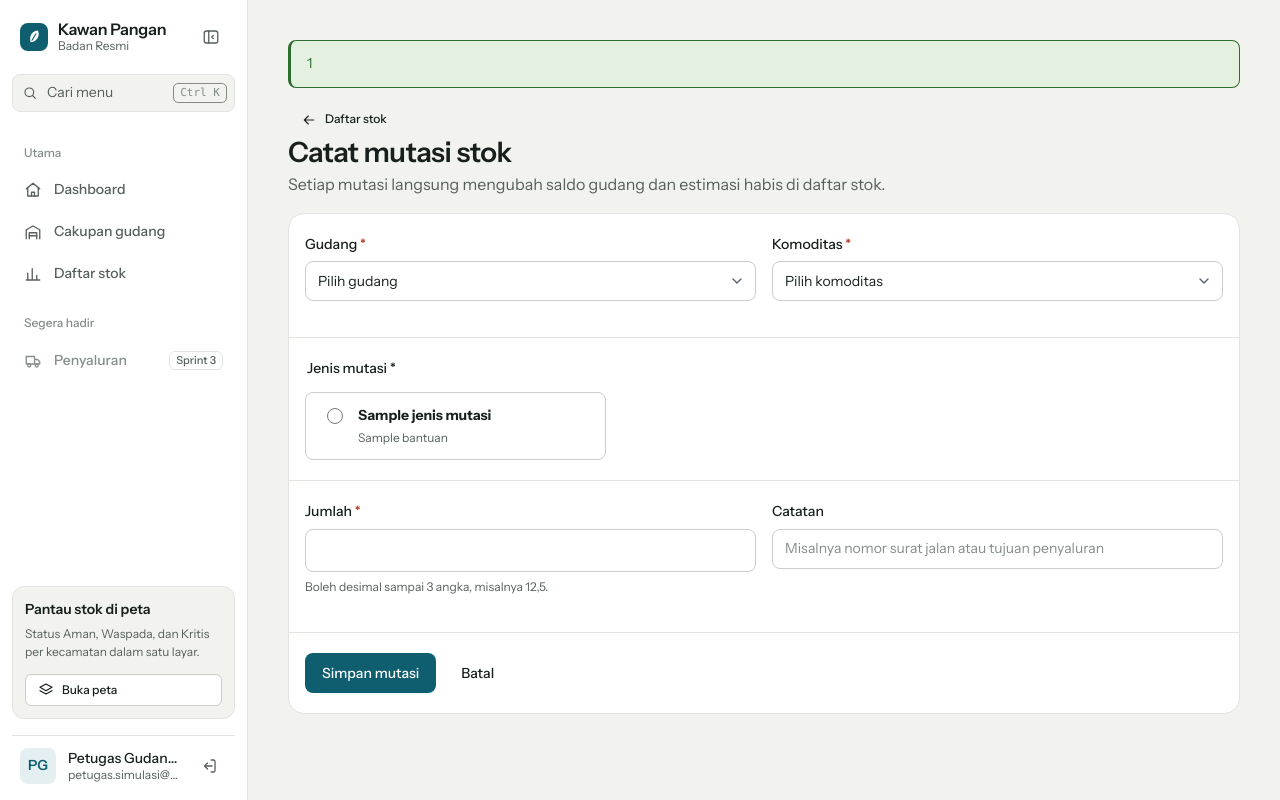
After one commit to PPL-SI4809-KEL-E/kawan-pangan, a Laravel app: template resources/views/panel/stok/mutasi.blade.php in a window 1280 px wide. The commit adds this page. Run offline with Laravel 12, Linux system fonts and the light colour scheme; a user stored in the database is signed in; data comes from the database, SQL or seed files in the repository; tables that the repository leaves empty hold one stand-in row (values such as "Sample post"); the template is opened without the code that fills it: most values are stand-ins (such as "Sample title", 1, 10 or a date in 2020); style sheets or scripts are compiled from the project's sources.

Commit message:
PSKE-107 Form catat mutasi stok untuk pengelola instansi
Pengelola instansi sekarang bisa catat barang masuk, penyaluran, rusak, retur, dan stock opname dari aplikasi. Semua perubahan lewat LayananStok, jadi aturan saldo dan stok tersedia tetap dari service. ref_operasi dari form mencegah mutasi ganda kalau tombol diklik dua kali. Tombol ada di daftar stok, menu sidebar, dan tile panel instansi.

```diff
--- a/resources/views/layouts/partials/sidebar.blade.php
+++ b/resources/views/layouts/partials/sidebar.blade.php
@@ -34,7 +34,10 @@
             'Utama' => [
                 ['label' => 'Dashboard', 'ikon' => 'i-home', 'url' => route('panel.instansi'), 'aktif' => request()->routeIs('panel.instansi')],
                 ['label' => 'Cakupan gudang', 'ikon' => 'i-warehouse', 'url' => route('panel.instansi').'#gudang', 'aktif' => request()->routeIs('panel.instansi.gudang.*')],
-                ['label' => 'Daftar stok', 'ikon' => 'i-chart', 'url' => route('panel.instansi.stok.index'), 'aktif' => request()->routeIs('panel.instansi.stok.*')],
+                ['label' => 'Daftar stok', 'ikon' => 'i-chart', 'url' => route('panel.instansi.stok.index'), 'aktif' => request()->routeIs('panel.instansi.stok.index')],
+                ...($pengguna->isPengelolaInstansi() ? [
+                    ['label' => 'Catat mutasi', 'ikon' => 'i-arrow-in', 'url' => route('panel.instansi.stok.mutasi.create'), 'aktif' => request()->routeIs('panel.instansi.stok.mutasi.*')],
+                ] : []),
             ],
             'Segera hadir' => [
                 ['label' => 'Penyaluran', 'ikon' => 'i-truck', 'tag' => 'Sprint 3'],
--- /dev/null
+++ b/resources/views/panel/stok/mutasi.blade.php
@@ -0,0 +1,146 @@
+{{-- PSKE-107 · Form catat mutasi stok oleh pengelola instansi --}}
+@extends('layouts.panel')
+
+@section('title', 'Catat Mutasi Stok')
+
+@section('content')
+<div class="page-header">
+    <div>
+        <a class="btn btn-ghost btn-sm btn-back" href="{{ route('panel.instansi.stok.index') }}">
+            <svg class="icon icon-sm" aria-hidden="true"><use href="#i-arrow-left"/></svg>Daftar stok
+        </a>
+        <h1>Catat mutasi stok</h1>
+        <p>Setiap mutasi langsung mengubah saldo gudang dan estimasi habis di daftar stok.</p>
+    </div>
+</div>
+
+@if ($pilihanGudang->isEmpty())
+    <div class="sheet"><div class="sheet-section">
+        <div class="state">
+            <span class="state-icon" aria-hidden="true"><svg class="icon"><use href="#i-warehouse"/></svg></span>
+            <div class="state-content">
+                <p class="state-title">Instansi Anda belum punya gudang</p>
+                <p class="state-text">Minta Superadmin mendaftarkan gudang instansi Anda dulu, lalu mutasi bisa dicatat di sini.</p>
+            </div>
+        </div>
+    </div></div>
+@else
+<form class="sheet mutasi-form" method="POST" action="{{ route('panel.instansi.stok.mutasi.store') }}" novalidate>
+    @csrf
+    <input type="hidden" name="ref_operasi" value="{{ old('ref_operasi', $refOperasi) }}">
+
+    <div class="sheet-section">
+        <div class="grid grid-2">
+            <div class="field @error('gudang_id') has-error @enderror">
+                <label for="gudang_id">Gudang <span class="required">*</span></label>
+                <select class="select" id="gudang_id" name="gudang_id" required>
+                    <option value="">Pilih gudang</option>
+                    @foreach ($pilihanGudang as $gdg)
+                        <option value="{{ $gdg->id }}" @selected((string) old('gudang_id', $pilih['gudang']) === (string) $gdg->id)>{{ $gdg->nama }}</option>
+                    @endforeach
+                </select>
+                @error('gudang_id')<span class="field-error">{{ $message }}</span>@enderror
+            </div>
+            <div class="field @error('komoditas_id') has-error @enderror">
+                <label for="komoditas_id">Komoditas <span class="required">*</span></label>
+                <select class="select" id="komoditas_id" name="komoditas_id" required>
+                    <option value="" data-satuan="">Pilih komoditas</option>
+                    @foreach ($pilihanKomoditas as $kmd)
+                        <option value="{{ $kmd->id }}" data-satuan="{{ $kmd->satuan }}" @selected((string) old('komoditas_id', $pilih['komoditas']) === (string) $kmd->id)>{{ $kmd->nama }} ({{ $kmd->satuan }})</option>
+                    @endforeach
+                </select>
+                @error('komoditas_id')<span class="field-error">{{ $message }}</span>@enderror
+            </div>
+        </div>
+    </div>
+
+    <fieldset class="sheet-section mutasi-jenis @error('jenis') has-error @enderror">
+        <legend class="mutasi-legend">Jenis mutasi <span class="required">*</span></legend>
+        <div class="mutasi-pilihan">
+            @foreach ($jenisMutasi as $nilai => $jenis)
+                <label class="mutasi-opsi">
+                    <input type="radio" name="jenis" value="{{ $nilai }}" @checked(old('jenis', 'PENERIMAAN') === $nilai)>
+                    <span>
+                        <strong>{{ $jenis['label'] }}</strong>
+                        <small>{{ $jenis['bantuan'] }}</small>
+                    </span>
+                </label>
+            @endforeach
+        </div>
+        @error('jenis')<span class="field-error">{{ $message }}</span>@enderror
+    </fieldset>
+
+    <div class="sheet-section">
+        <div class="grid grid-2">
+            <div class="field @error('jumlah') has-error @enderror">
+                <label for="jumlah" id="label-jumlah">Jumlah <span class="required">*</span></label>
+                <div class="qty">
+                    <input class="input" id="jumlah" name="jumlah" type="number" inputmode="decimal" min="0" step="0.001" value="{{ old('jumlah') }}" required aria-describedby="bantuan-jumlah">
+                    <span class="qty-unit" id="satuan-jumlah"></span>
+                </div>
+                <span class="field-help" id="bantuan-jumlah">Boleh desimal sampai 3 angka, misalnya 12,5.</span>
+                @error('jumlah')<span class="field-error">{{ $message }}</span>@enderror
+            </div>
+            <div class="field @error('keterangan') has-error @enderror">
+                <label for="keterangan">Catatan</label>
+                <input class="input" id="keterangan" name="keterangan" maxlength="255" value="{{ old('keterangan') }}" placeholder="Misalnya nomor surat jalan atau tujuan penyaluran">
+                @error('keterangan')<span class="field-error">{{ $message }}</span>@enderror
+            </div>
+        </div>
+    </div>
+
+    <div class="sheet-section mutasi-aksi">
+        <button class="btn btn-primary" type="submit">Simpan mutasi</button>
+        <a class="btn btn-ghost" href="{{ route('panel.instansi.stok.index') }}">Batal</a>
+    </div>
+</form>
+@endif
+@endsection
+
+@push('head')
+<style>
+    .mutasi-jenis { margin: 0; border: 0; border-top: 1px solid var(--color-border); min-width: 0; }
+    .mutasi-legend { float: left; width: 100%; margin-bottom: var(--space-3); font-size: var(--font-size-sm); font-weight: var(--font-weight-medium); }
+    .mutasi-pilihan { clear: both; display: grid; gap: var(--space-2); }
+    .mutasi-opsi { display: flex; gap: var(--space-3); align-items: flex-start; padding: var(--space-3) var(--space-4); border: 1px solid var(--color-border-strong); border-radius: var(--radius-md); cursor: pointer; transition: border-color var(--duration) ease, box-shadow var(--duration) ease; }
+    .mutasi-opsi input { margin-top: 3px; flex: none; }
+    .mutasi-opsi span { display: grid; gap: 2px; font-size: var(--font-size-sm); }
+    .mutasi-opsi small { font-size: var(--font-size-xs); color: var(--color-text-muted); }
+    .mutasi-opsi:has(input:checked) { border-color: var(--color-text); box-shadow: inset 0 0 0 1px var(--color-text); }
+    .mutasi-opsi:has(input:focus-visible) { outline: 2px solid var(--color-primary); outline-offset: 2px; }
+    .mutasi-aksi { display: flex; flex-wrap: wrap; gap: var(--space-2); }
+    .mutasi-form .field:last-child { margin-bottom: 0; }
+    @media (min-width: 768px) { .mutasi-pilihan { grid-template-columns: repeat(2, minmax(0, 1fr)); } }
+    @media (min-width: 1024px) { .mutasi-pilihan { grid-template-columns: repeat(3, minmax(0, 1fr)); } }
+</style>
+@endpush
+
+@push('scripts')
+<script>
+    // Bantuan tampilan saja; semua validasi tetap di server.
+    (() => {
+        const komoditas = document.getElementById('komoditas_id');
+        const satuan = document.getElementById('satuan-jumlah');
+        const label = document.getElementById('label-jumlah');
+        const bantuan = document.getElementById('bantuan-jumlah');
+        if (!komoditas) return;
+        const perbaruiSatuan = () => { satuan.textContent = komoditas.selectedOptions[0]?.dataset.satuan || ''; };
+        const perbaruiJenis = () => {
+            const opname = document.querySelector('input[name="jenis"]:checked')?.value === 'PENYESUAIAN';
+            label.firstChild.textContent = opname ? 'Jumlah fisik hasil hitung ' : 'Jumlah ';
+            bantuan.textContent = opname
+                ? 'Isi total stok yang benar-benar ada di gudang sekarang, bukan selisihnya.'
+                : 'Boleh desimal sampai 3 angka, misalnya 12,5.';
+        };
+        komoditas.addEventListener('change', perbaruiSatuan);
+        document.querySelectorAll('input[name="jenis"]').forEach((r) => r.addEventListener('change', perbaruiJenis));
+        perbaruiSatuan();
+        perbaruiJenis();
+        // Cegah klik ganda; server tetap menolak lewat ref_operasi.
+        document.querySelector('.mutasi-form')?.addEventListener('submit', (e) => {
+            const tombol = e.target.querySelector('button[type="submit"]');
+            if (tombol) { tombol.disabled = true; tombol.textContent = 'Menyimpan…'; }
+        });
+    })();
+</script>
+@endpush
--- a/routes/web.php
+++ b/routes/web.php
@@ -12,6 +12,7 @@ use App\Http\Controllers\Auth\OpsiRegistrasiController;
 use App\Http\Controllers\Auth\RegistrasiController;
 use App\Http\Controllers\CakupanGudangController;
 use App\Http\Controllers\DaftarStokController;
+use App\Http\Controllers\MutasiStokController;
 use App\Http\Controllers\PanelController;
 use App\Http\Middleware\SuperadminAktif;
 use Illuminate\Support\Facades\Route;
@@ -74,6 +75,10 @@ Route::middleware(['auth', 'role:BADAN_RESMI'])->prefix('panel/instansi')->group
     // PBI-13 · Layar M-11 daftar stok per gudang dan komoditas
     Route::get('/stok', [DaftarStokController::class, 'index'])->name('panel.instansi.stok.index');
 
+    // PSKE-107 · Catat mutasi stok oleh pengelola instansi (memakai LayananStok dari PSKE-52)
+    Route::get('/stok/mutasi', [MutasiStokController::class, 'create'])->name('panel.instansi.stok.mutasi.create');
+    Route::post('/stok/mutasi', [MutasiStokController::class, 'store'])->name('panel.instansi.stok.mutasi.store');
+
     // PSKE-48 / Layar M-12 · Atur cakupan gudang oleh pengelola instansi (PSKE-49, PSKE-50, PSKE-51)
     Route::prefix('gudang/{gudang}/cakupan')->name('panel.instansi.gudang.cakupan.')->group(function () {
         Route::get('/', [CakupanGudangController::class, 'index'])->name('index');
```
Also changed, not shown: app/Http/Controllers/MutasiStokController.php (added, +124 -0 lines), resources/views/panel/instansi.blade.php (+7 -7 lines), resources/views/panel/stok/index.blade.php (+7 -0 lines), tests/Feature/Stok/MutasiStokFormTest.php (added, +150 -0 lines).
